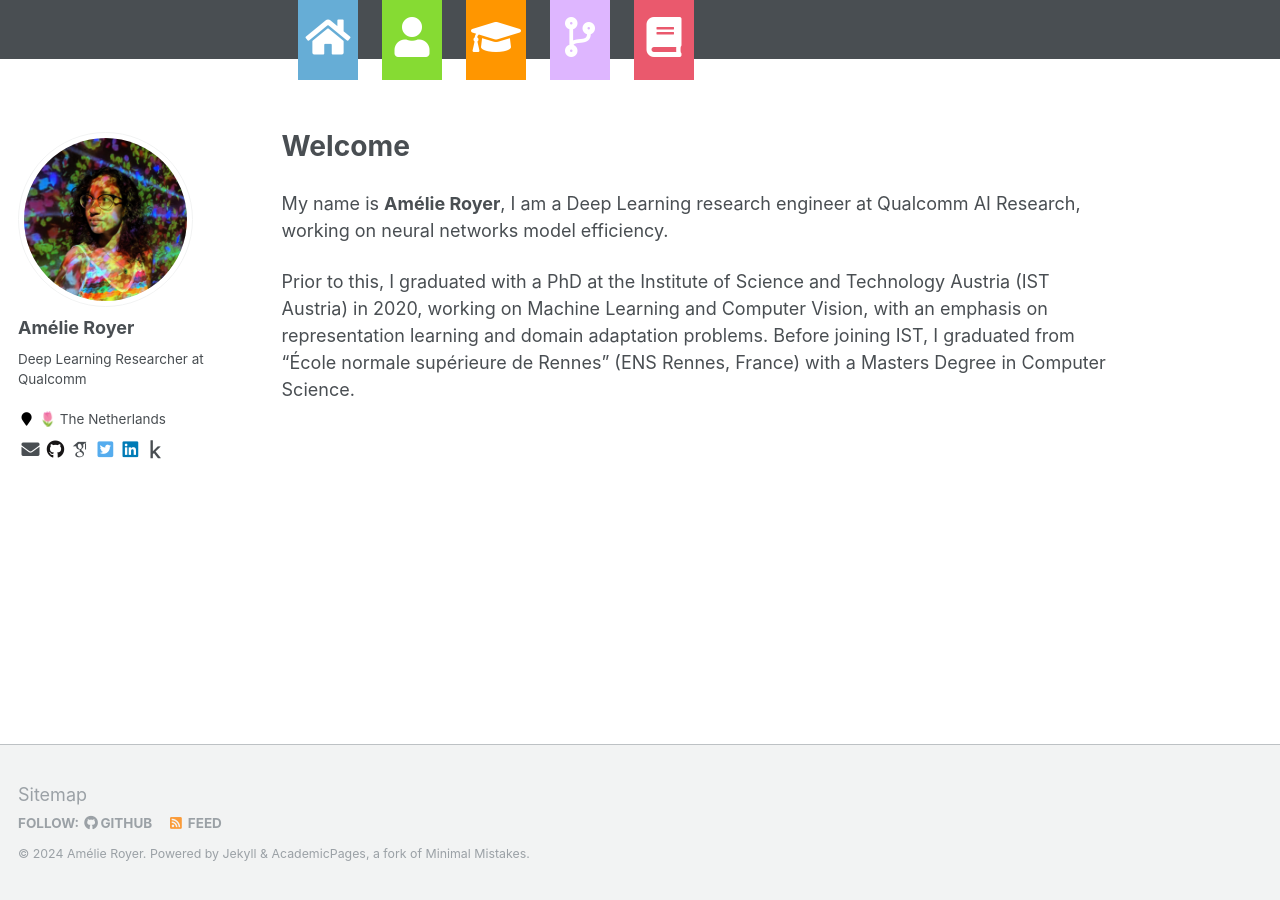
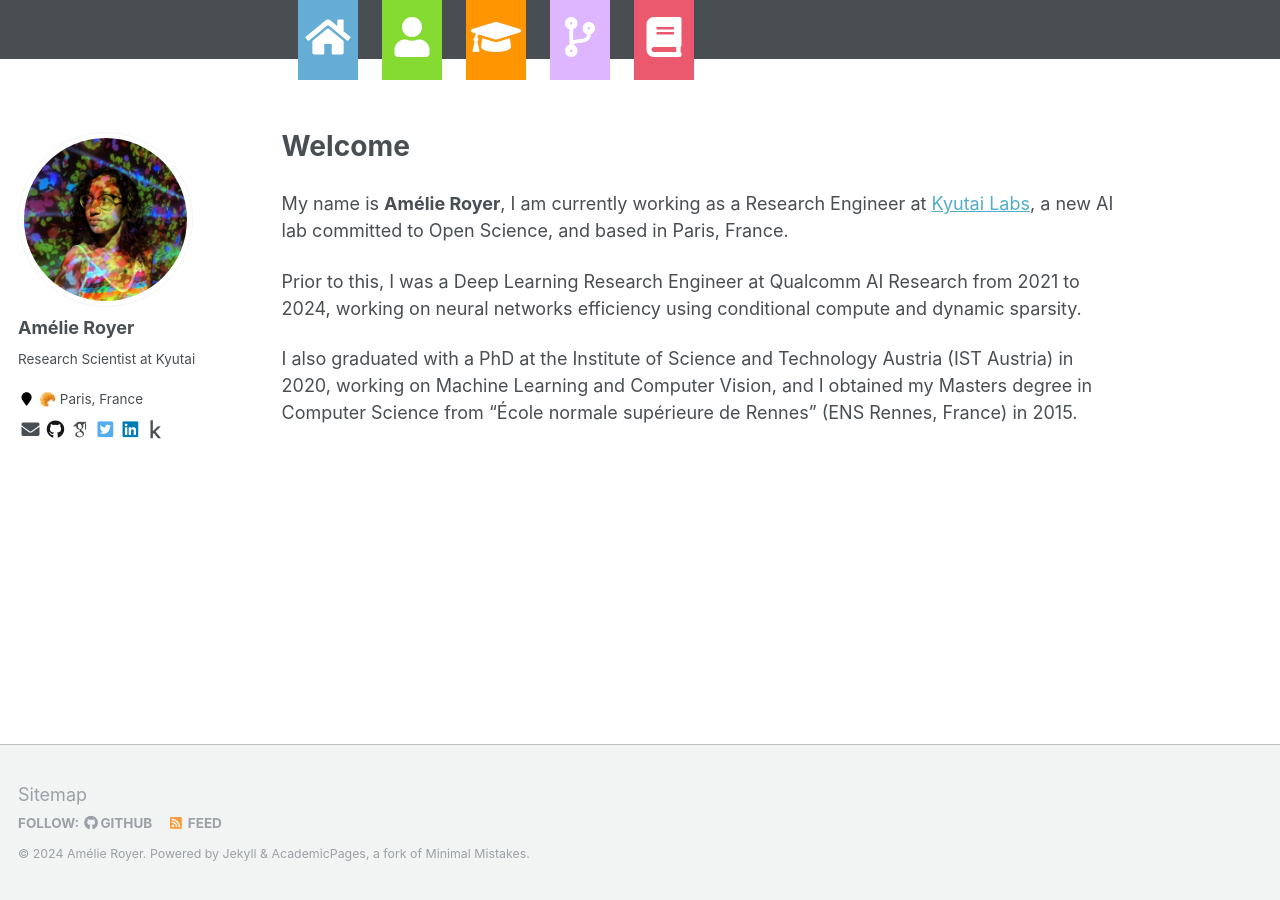
Before and after one commit to ameroyer/ameroyer.github.io, a Jekyll site: the page built from _pages/about.md, in a window 1280 px wide. Built offline with Jekyll 4.4.1, drawn with Linux system fonts in a browser that asks for light colours; some web fonts are replaced.

Commit message:
update new position

```diff
--- a/_config.yml
+++ b/_config.yml
@@ -82,12 +82,12 @@ analytics:
 author:
   name             : "Amélie Royer"
   avatar           : "profile.png"
-  bio              : "Deep Learning Researcher at Qualcomm"
-  location         : "🌷 The Netherlands"
+  bio              : "Research Scientist at Kyutai"
+  location         : "🥐 Paris, France"
   employer         :
   pubmed           :
   googlescholar    : "https://scholar.google.com/citations?user=P9-oT8AAAAAJ"
-  email            : "aroyer@qti.qualcomm.com"
+  email            : "amelie@kyutai.org"
   researchgate     :
   uri              :
   bitbucket        :
--- a/_pages/about.md
+++ b/_pages/about.md
@@ -8,6 +8,8 @@ redirect_from:
   - /about.html
 ---
 
-My name is **Amélie Royer**, I am a Deep Learning research engineer at Qualcomm AI Research, working on neural networks model efficiency.
+My name is **Amélie Royer**, I am currently working as a Research Engineer at [Kyutai Labs](https://kyutai.org/), a new AI lab committed to Open Science, and based in Paris, France.
 
-Prior to this, I graduated with a PhD at the Institute of Science and Technology Austria (IST Austria) in 2020, working on Machine Learning and Computer Vision, with an emphasis on representation learning and domain adaptation problems. Before joining IST, I graduated from "École normale supérieure de Rennes" (ENS Rennes, France) with a Masters Degree in Computer Science.
+Prior to this, I was a Deep Learning Research Engineer at Qualcomm AI Research from 2021 to 2024, working on neural networks efficiency using conditional compute and dynamic sparsity.
+
+I also graduated with a PhD at the Institute of Science and Technology Austria (IST Austria) in 2020, working on Machine Learning and Computer Vision, and I obtained my Masters degree in Computer Science from "École normale supérieure de Rennes" (ENS Rennes, France) in 2015.
```
Also changed, not shown: _pages/cv.md (+2 -1 lines).
